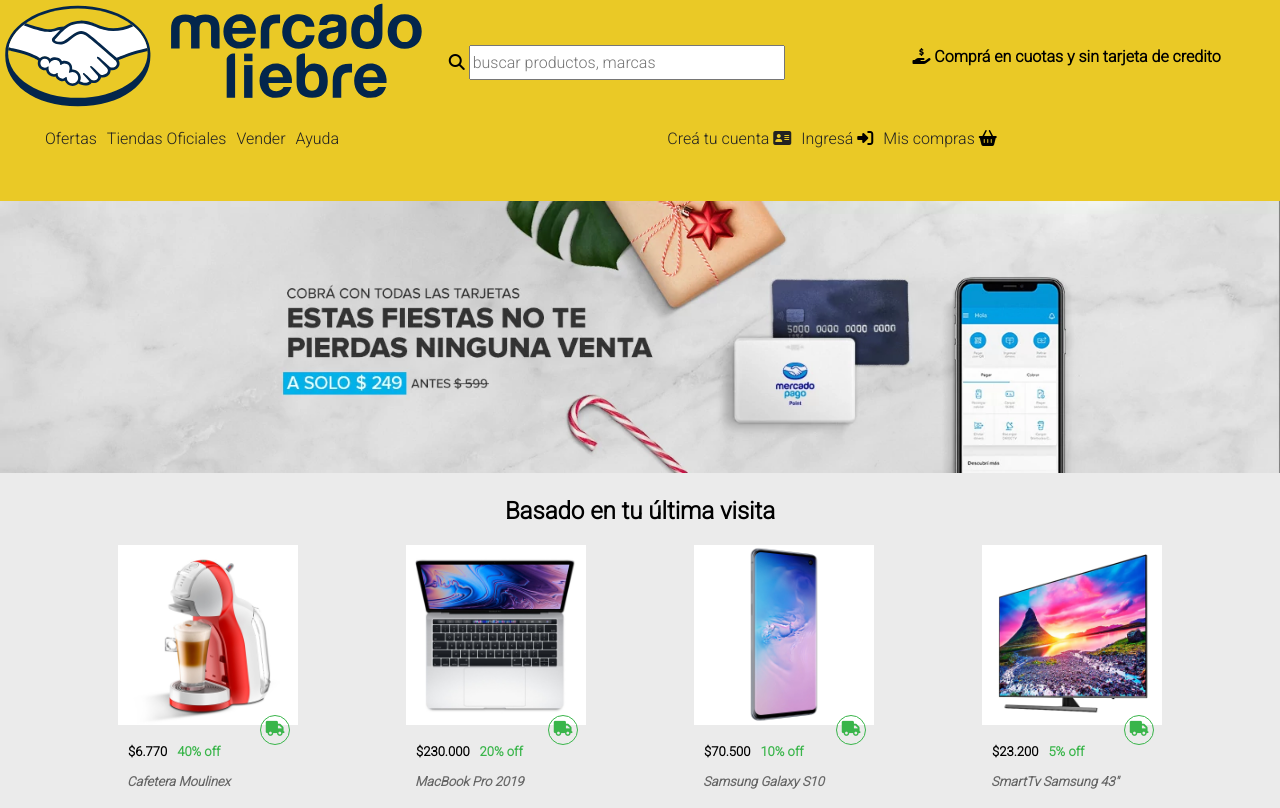
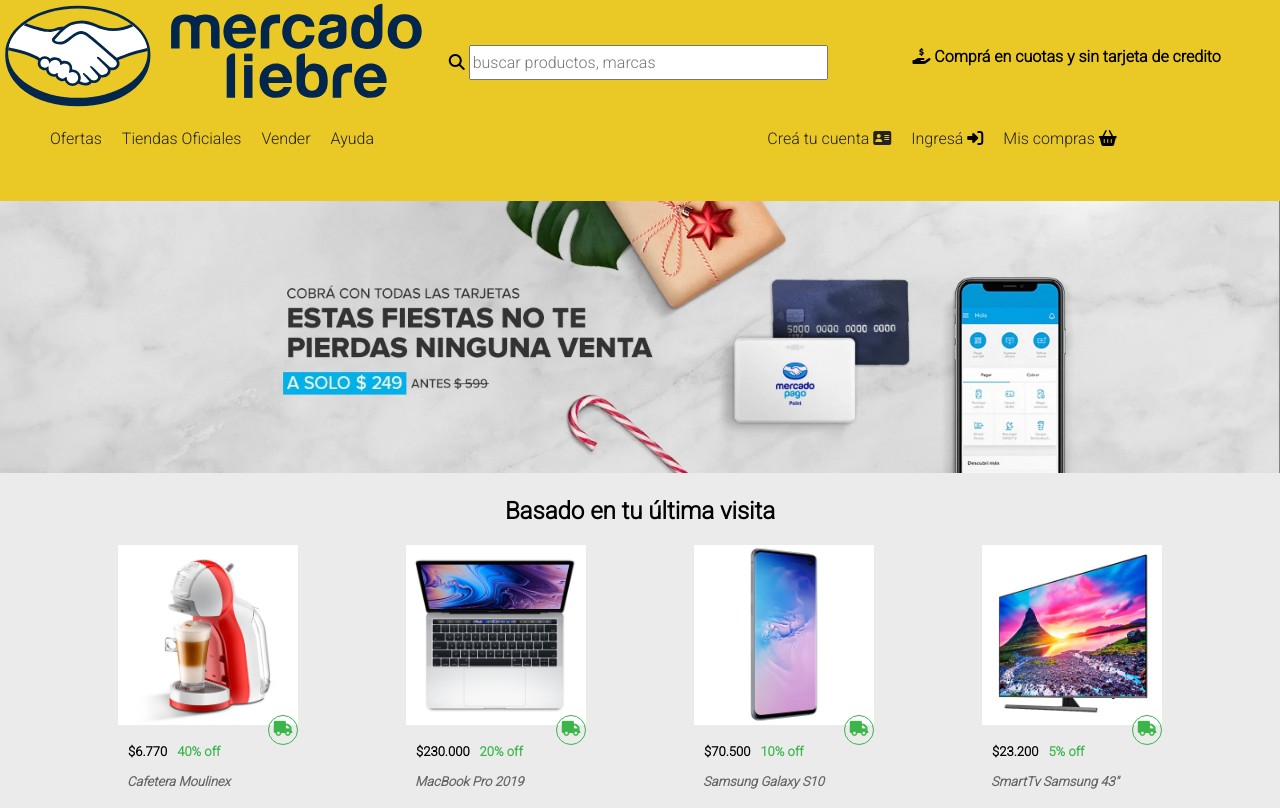
Before and after one commit to Sergio200x/mercadoliebre, a website: page views/home.html in a window 1280 px wide. Shown: the top 808 px of the page. Drawn offline with Linux system fonts and the light colour scheme.

Commit message:
agregando correciones en css

```diff
--- a/public/css/style.css
+++ b/public/css/style.css
@@ -11,14 +11,16 @@
     width: 100%;
     font-family: 'Roboto', sans-serif;
     margin: auto;
+
 }
 
 .barra
 {
-    width: 75%;
+    width: 85%;
     height: 35px;
     align-items: center;
     margin-top: 10px;
+    margin-left: 0px;
 }
 
 .barraIcono
@@ -39,7 +41,9 @@
 .burger-menu i
 {
     margin: auto;
-    padding: 15px 0
+    padding: 5px 5px;
+    font-size:x-large;
+
 }
 
 
@@ -144,7 +148,7 @@
 {
     margin-top: 0;
     text-align: left;
-    margin-right:8px ;
+    /*margin-right:8px ;*/
     position: relative;
     padding: 0;
     margin-left:15px;
@@ -271,12 +275,13 @@
 {
     display: flex;
 
+
 }
 
 
 
 .nav1 li
-{ margin: 0 5px;
+{ margin: 0 10px;
 }
 
 .nav2
@@ -284,17 +289,26 @@
 
     display: flex;
 
+    margin-right: -20px;
+    padding: 0px;
+    margin-left:200px;
+
+
+
+
 }
 .nav2 li
-{margin: 0 5px;
+{ margin: 0 10px;
+}
 
-}
 
 nav
 {
 
     display: flex;
     justify-content: space-between;
+    align-items: center;
+
 
 }
 }
```
